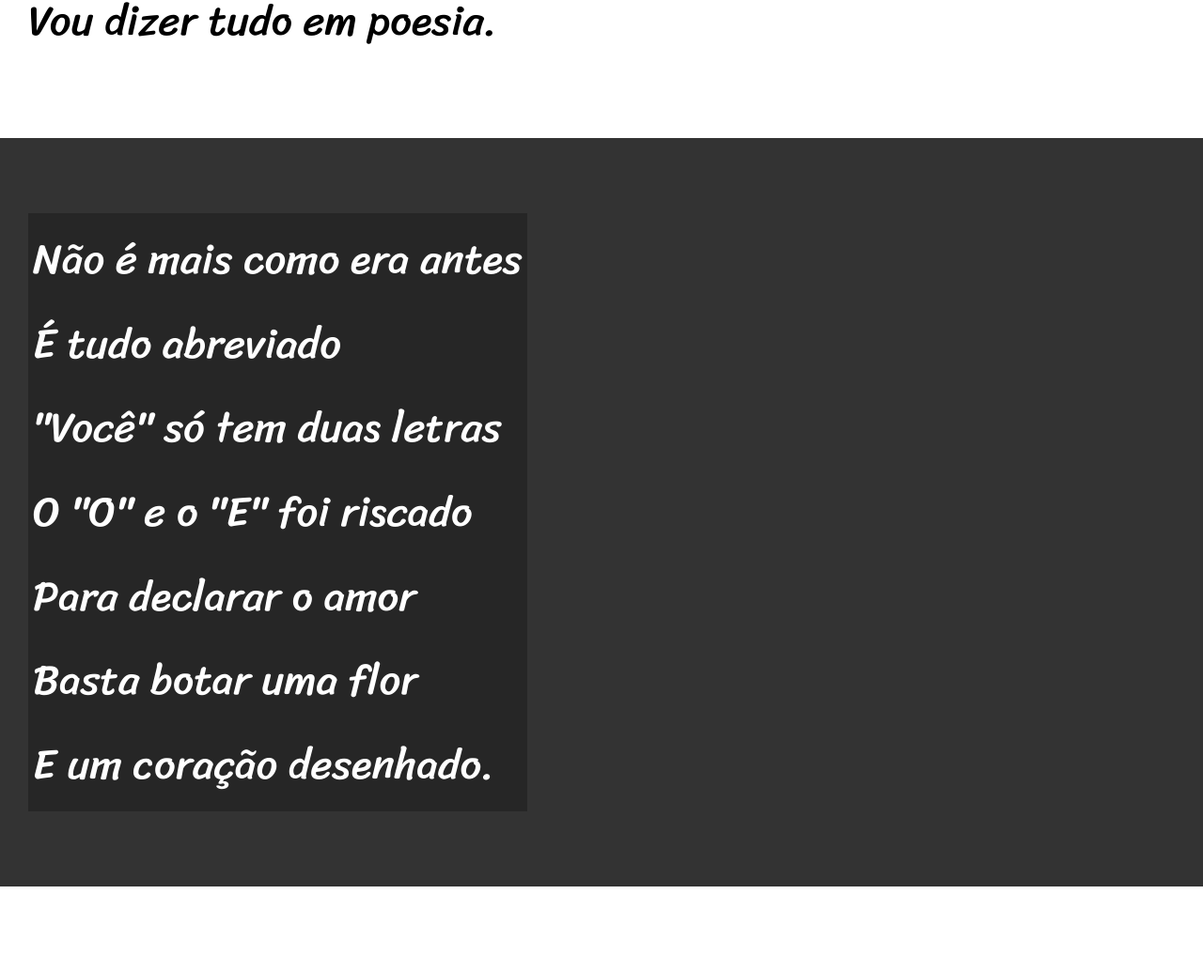
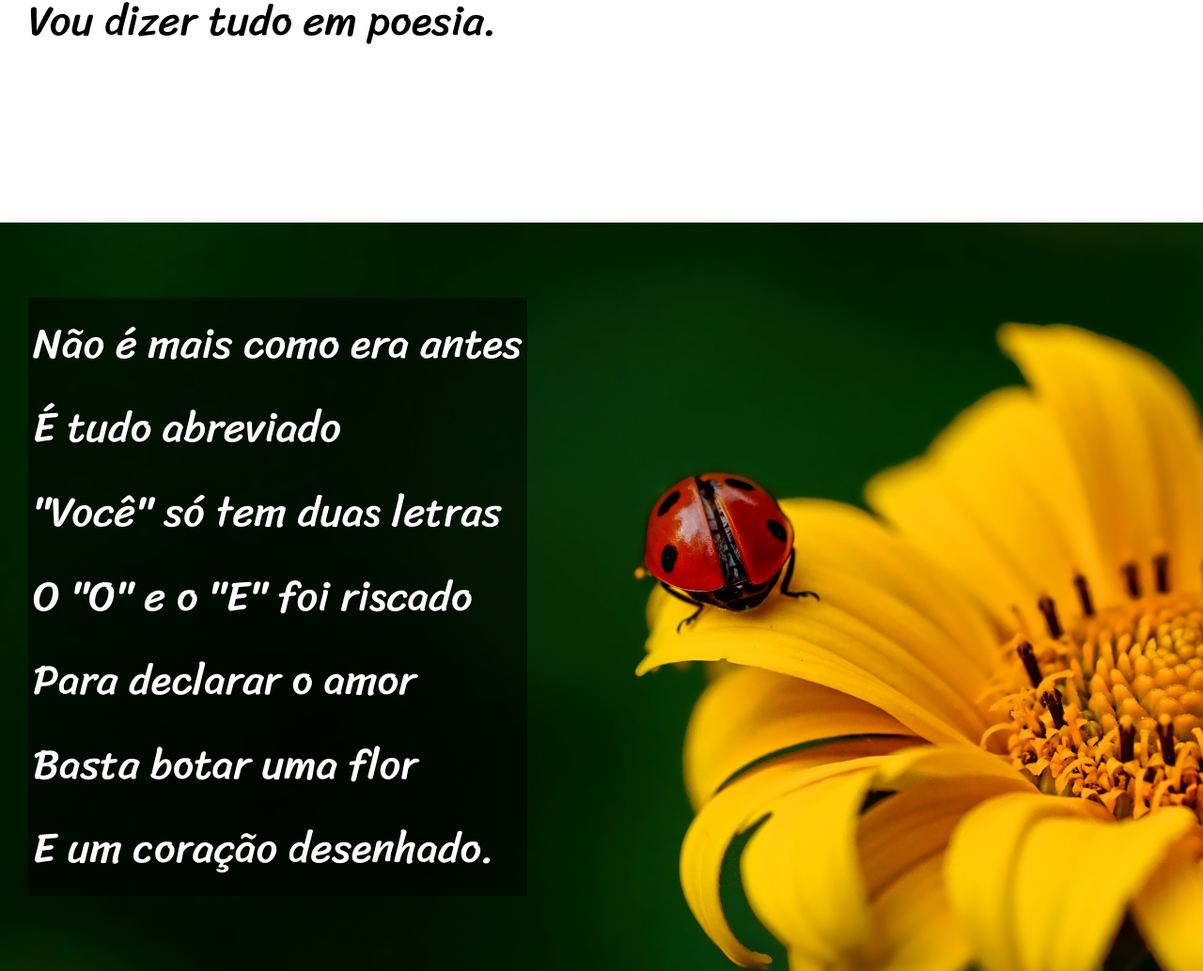
Before and after one commit to lepenedo/html-css, a plain HTML site: page desafios/d012/index.html in a window 1280 px wide. Shown: the part 900-1934 px from the top of the page at 94% size. Drawn offline with Linux system fonts and the light colour scheme.

Commit message:
ultimos ajustes do parallax

```diff
--- a/desafios/d012/estilo/style.css
+++ b/desafios/d012/estilo/style.css
@@ -59,6 +59,10 @@ section{
 
 }
 
+section > p {
+    padding-bottom: 2em;
+}
+
 section.normal{
     background-color:white;
     color:black;
@@ -68,14 +72,30 @@ section.normal{
 section.imagem{
     background-color: rgb(51, 51 , 51);
     color: white;
+    box-shadow: 6px 6px 13px 0px rgba(0, 0, 0, 0.199);
+    background-size: cover;
+    background-attachment: fixed;
 }
 section.imagem > p{
     display:inline-block;
     padding:5px;
-    background-color: rgba(0, 0, 0, 0.253);
+    background-color: rgba(0, 0, 0, 0.514);
+    text-shadow: 1px 1px 0px black;
 
 }
 
+section#img01 {
+    background-image: url('../imagens/background001.jpg');
+    background-position: right center;
+
+}
+
+section#img02 {
+    background-image: url('../imagens/background002.jpg');
+
+
+
+}
 footer{
     background-color:black;
     color:white;
--- a/desafios/d012/index.html
+++ b/desafios/d012/index.html
@@ -33,7 +33,7 @@
 
 
 
-<section class="imagem">
+<section class="imagem" id="img01">
     <p>
         Não é mais como era antes <br>
         É tudo abreviado <br>
@@ -73,7 +73,7 @@
 
 
 
-<section class="imagem">
+<section class="imagem" id="img02">
     <p>
         Tenho saudade das cartas <br>
         Escritas com a própria mão <br>
@@ -114,7 +114,12 @@
 
 
 
-    <footer><p>Site criado e desenvolvido por <a href="https://github.com/lepenedo" target="_blank">Leandro Penedo</a> para o <a href="https://www.cursoemvideo.com" target="_blank">Curso em video</a></p></footer>
+    <footer>
+        <p>Site criado e desenvolvido por
+            <a href="https://github.com/lepenedo" target="_blank">Leandro Penedo</a> para o
+            <a href="https://www.cursoemvideo.com" target="_blank">Curso em video</a>
+        </p>
+    </footer>
 
 
 
```
